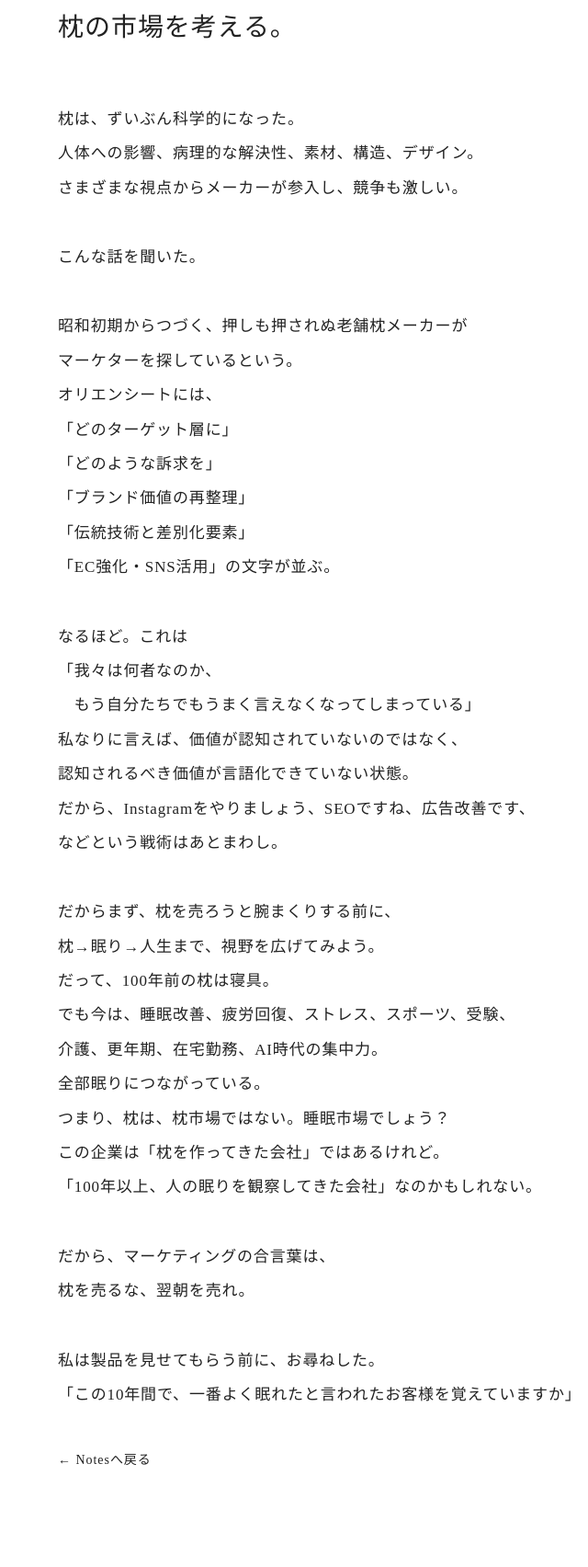
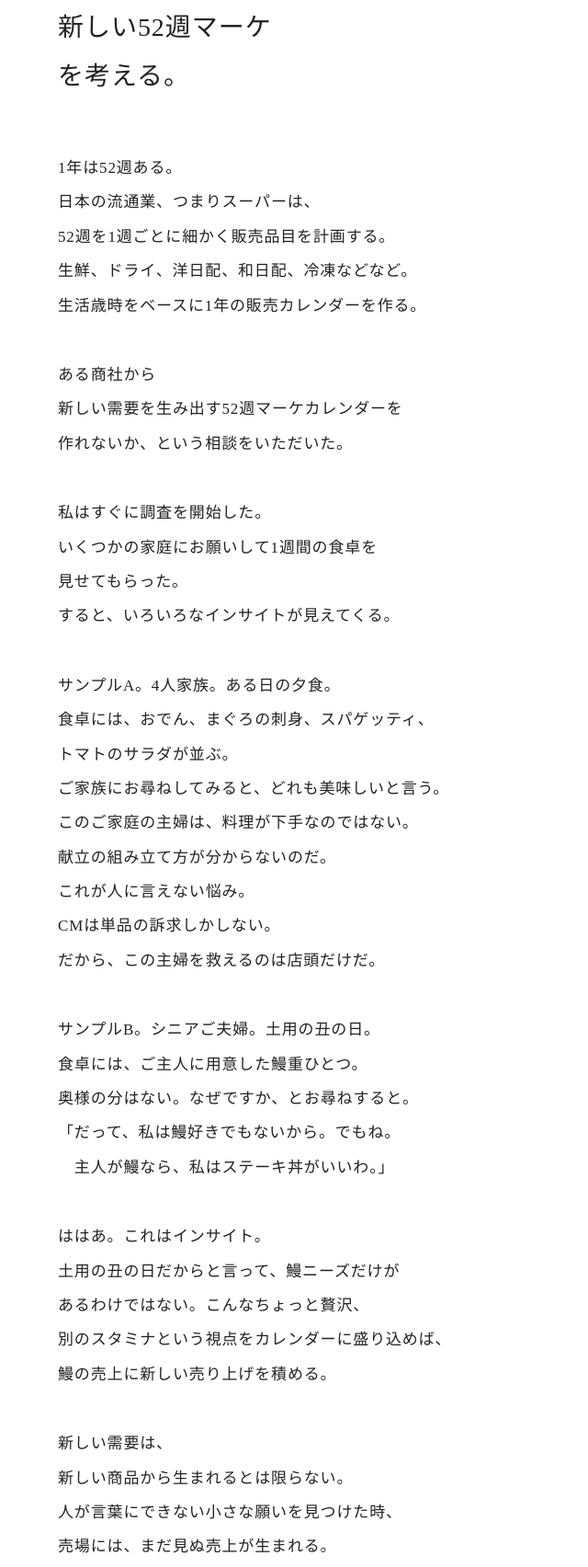
Before and after one commit to 001BCX/BCX_HP, a plain HTML site: page note/note13.html in a window 1280 px wide. Shown: the part 157-1861 px from the top of the page at 92% size, without its empty margins (217-857 px from the left). Drawn offline with Linux system fonts and the light colour scheme.

Commit message:
note13追加

```diff
--- a/note/note13.html
+++ b/note/note13.html
@@ -24,63 +24,78 @@ Note13
 
 
 <h1>
-枕の市場を考える。
+新しい52週マーケ<br>
+を考える。
 </h1>
 
 
 <div class="note-body">
 
 <p>
-枕は、ずいぶん科学的になった。<br>
-人体への影響、病理的な解決性、素材、構造、デザイン。<br>
-さまざまな視点からメーカーが参入し、競争も激しい。
+1年は52週ある。<br>
+日本の流通業、つまりスーパーは、<br>
+52週を1週ごとに細かく販売品目を計画する。<br>
+生鮮、ドライ、洋日配、和日配、冷凍などなど。<br>
+生活歳時をベースに1年の販売カレンダーを作る。
+
 </p>
 
 <p>
-こんな話を聞いた。
+ある商社から<br>
+新しい需要を生み出す52週マーケカレンダーを<br>
+作れないか、という相談をいただいた。
 </p>
 
 <p>
-昭和初期からつづく、押しも押されぬ老舗枕メーカーが<br>
-マーケターを探しているという。<br>
-オリエンシートには、<br>
-「どのターゲット層に」<br>
-「どのような訴求を」<br>
-「ブランド価値の再整理」<br>
-「伝統技術と差別化要素」<br>
-「EC強化・SNS活用」の文字が並ぶ。<br>
+私はすぐに調査を開始した。<br>
+いくつかの家庭にお願いして1週間の食卓を<br>
+見せてもらった。<br>
+すると、いろいろなインサイトが見えてくる。
 </p>
 
 <p>
-なるほど。これは<br>
-「我々は何者なのか、<br>
-　もう自分たちでもうまく言えなくなってしまっている」<br>
-私なりに言えば、価値が認知されていないのではなく、<br>
-認知されるべき価値が言語化できていない状態。<br>
-だから、Instagramをやりましょう、SEOですね、広告改善です、<br>
-などという戦術はあとまわし。
+サンプルA。4人家族。ある日の夕食。<br>
+食卓には、おでん、まぐろの刺身、スパゲッティ、<br>
+トマトのサラダが並ぶ。<br>
+ご家族にお尋ねしてみると、どれも美味しいと言う。<br>
+このご家庭の主婦は、料理が下手なのではない。<br>
+献立の組み立て方が分からないのだ。<br>
+これが人に言えない悩み。<br>
+CMは単品の訴求しかしない。<br>
+だから、この主婦を救えるのは店頭だけだ。
 </p>
 
 <p>
-だからまず、枕を売ろうと腕まくりする前に、<br>
-枕→眠り→人生まで、視野を広げてみよう。<br>
-だって、100年前の枕は寝具。<br>
-でも今は、睡眠改善、疲労回復、ストレス、スポーツ、受験、<br>
-介護、更年期、在宅勤務、AI時代の集中力。<br>
-全部眠りにつながっている。<br>
-つまり、枕は、枕市場ではない。睡眠市場でしょう？<br>
-この企業は「枕を作ってきた会社」ではあるけれど。<br>
-「100年以上、人の眠りを観察してきた会社」なのかもしれない。
+サンプルB。シニアご夫婦。土用の丑の日。<br>
+食卓には、ご主人に用意した鰻重ひとつ。<br>
+奥様の分はない。なぜですか、とお尋ねすると。<br>
+「だって、私は鰻好きでもないから。でもね。<br>
+　主人が鰻なら、私はステーキ丼がいいわ。」
 </p>
 
 <p>
-だから、マーケティングの合言葉は、<br>
-枕を売るな、翌朝を売れ。
+ははあ。これはインサイト。<br>
+土用の丑の日だからと言って、鰻ニーズだけが<br>
+あるわけではない。こんなちょっと贅沢、<br>
+別のスタミナという視点をカレンダーに盛り込めば、<br>
+鰻の売上に新しい売り上げを積める。<br>
 </p>
 
 <p>
-私は製品を見せてもらう前に、お尋ねした。<br>
-「この10年間で、一番よく眠れたと言われたお客様を覚えていますか」
+新しい需要は、<br>
+新しい商品から生まれるとは限らない。<br>
+人が言葉にできない小さな願いを見つけた時、<br>
+売場には、まだ見ぬ売上が生まれる。
+</p>
+
+<p>
+この視点からすれば、チキンとケーキとコーラに<br>
+売上が集中するクリスマスに、お寿司だって売れる。<br>
+チキンとケーキは、子供にとってごはんにならないから。
+</p>
+
+<p>
+私は、カレンダーにサンタのお寿司と書き込んでいった。
 </p>
 
 </div>
```
Also changed, not shown: index.html (+11 -0 lines).
